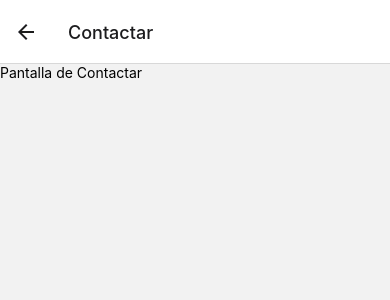
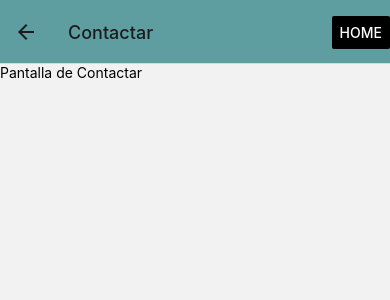
Before and after one commit to mayerga/react-native-navigation-producto2, a React Native app in the folder producto2-react-navigation/: screen /Contactar in a window 390 px wide. Shown: the top 300 px of the page. Built offline with nearby package versions, Linux system fonts and the light colour scheme.

Commit message:
V2.2 (Button and style en el header)

```diff
--- a/producto2-react-navigation/StackNavigator.js
+++ b/producto2-react-navigation/StackNavigator.js
@@ -1,6 +1,7 @@
 import React from 'react';
-import {View, Text} from 'react-native';
+import {View, Text, Button} from 'react-native';
 import {createNativeStackNavigator} from "@react-navigation/native-stack";
+import { useNavigation } from '@react-navigation/native';
 import Home from './screens/Home';
 import Evolucion from './screens/Evolucion';
 import NuevoReto from './screens/NuevoReto';
@@ -10,14 +11,50 @@ import Contactar from './screens/Contactar';
 const Stack = createNativeStackNavigator();
 
 const StackNavigator = () => {
+
+    const navigation = useNavigation();
+
     return(
         <Stack.Navigator screenOptions={{ headerShown: true}}>
             <Stack.Group>
-                <Stack.Screen name="Home" component={Home} />
-                <Stack.Screen name="Evolucion" component={Evolucion} />
-                <Stack.Screen name="NuevoReto" component={NuevoReto} />
-                <Stack.Screen name="Perfil" component={Perfil} />
-                <Stack.Screen name="Contactar" component={Contactar} />
+                <Stack.Screen name="Home" component={Home} options={{
+                    title: "Home Screen"}}  />
+                <Stack.Screen name="Evolucion" component={Evolucion} options={{
+                    headerStyle: {backgroundColor: 'cadetblue'}, headerRight: () => (
+                        <Button
+                        onPress={() => navigation.navigate("Home")}
+                          title="Home"
+                          color="black"
+                        />
+                      ),
+                }}/>
+                <Stack.Screen name="NuevoReto" component={NuevoReto} options={{
+                    headerStyle: {backgroundColor: 'cadetblue'}, headerRight: () => (
+                        <Button
+                          onPress={() => navigation.navigate("Home")}
+                          title="Home"
+                          color="black"
+                        />
+                      ),
+                }}/>
+                <Stack.Screen name="Perfil" component={Perfil} options={{
+                    headerStyle: {backgroundColor: 'cadetblue'}, headerRight: () => (
+                        <Button
+                          onPress={() => navigation.navigate("Home")}
+                          title="Home"
+                          color="black"
+                        />
+                      ),
+                }}/>
+                <Stack.Screen name="Contactar" component={Contactar} options={{
+                    headerStyle: {backgroundColor: 'cadetblue'}, headerRight: () => (
+                        <Button
+                          onPress={() => navigation.navigate("Home")}
+                          title="Home"
+                          color="black"
+                        />
+                      ),
+                }}/>
             </Stack.Group>
         </Stack.Navigator>
     );
--- a/producto2-react-navigation/screens/Contactar.js
+++ b/producto2-react-navigation/screens/Contactar.js
@@ -1,7 +1,11 @@
 import React from 'react';
-import {View, Text, SafeAreaView} from 'react-native';
+import {View, Text, SafeAreaView, Button} from 'react-native';
+import { useNavigation } from '@react-navigation/native';
 
 const Contactar = () => {
+
+    const navigation = useNavigation();
+
     return(
         <SafeAreaView>
             <Text>Pantalla de Contactar</Text>
--- a/producto2-react-navigation/screens/Evolucion.js
+++ b/producto2-react-navigation/screens/Evolucion.js
@@ -1,7 +1,11 @@
 import React from 'react';
-import {View, Text, SafeAreaView} from 'react-native';
+import {View, Text, SafeAreaView, Button} from 'react-native';
+import { useNavigation } from '@react-navigation/native';
 
 const Evolucion = () => {
+
+    const navigation = useNavigation();
+
     return(
         <SafeAreaView>
             <Text>This is the Second screen</Text>
--- a/producto2-react-navigation/screens/NuevoReto.js
+++ b/producto2-react-navigation/screens/NuevoReto.js
@@ -1,7 +1,11 @@
 import React from 'react';
-import {View, Text, SafeAreaView} from 'react-native';
+import {View, Text, SafeAreaView, Button} from 'react-native';
+import { useNavigation } from '@react-navigation/native';
 
 const NuevoReto = () => {
+
+    const navigation = useNavigation();
+
     return(
         <SafeAreaView>
             <Text>Pantalla de NUEVO RETO</Text>
--- a/producto2-react-navigation/screens/Perfil.js
+++ b/producto2-react-navigation/screens/Perfil.js
@@ -1,7 +1,11 @@
 import React from 'react';
-import {View, Text, SafeAreaView} from 'react-native';
+import {View, Text, SafeAreaView, Button} from 'react-native';
+import { useNavigation } from '@react-navigation/native';
 
 const Perfil = () => {
+
+    const navigation = useNavigation();
+
     return(
         <SafeAreaView>
             <Text>Pantalla de Perfil</Text>
```
Also changed, not shown: 2 other files (tests, documents, lock files or other folders).
